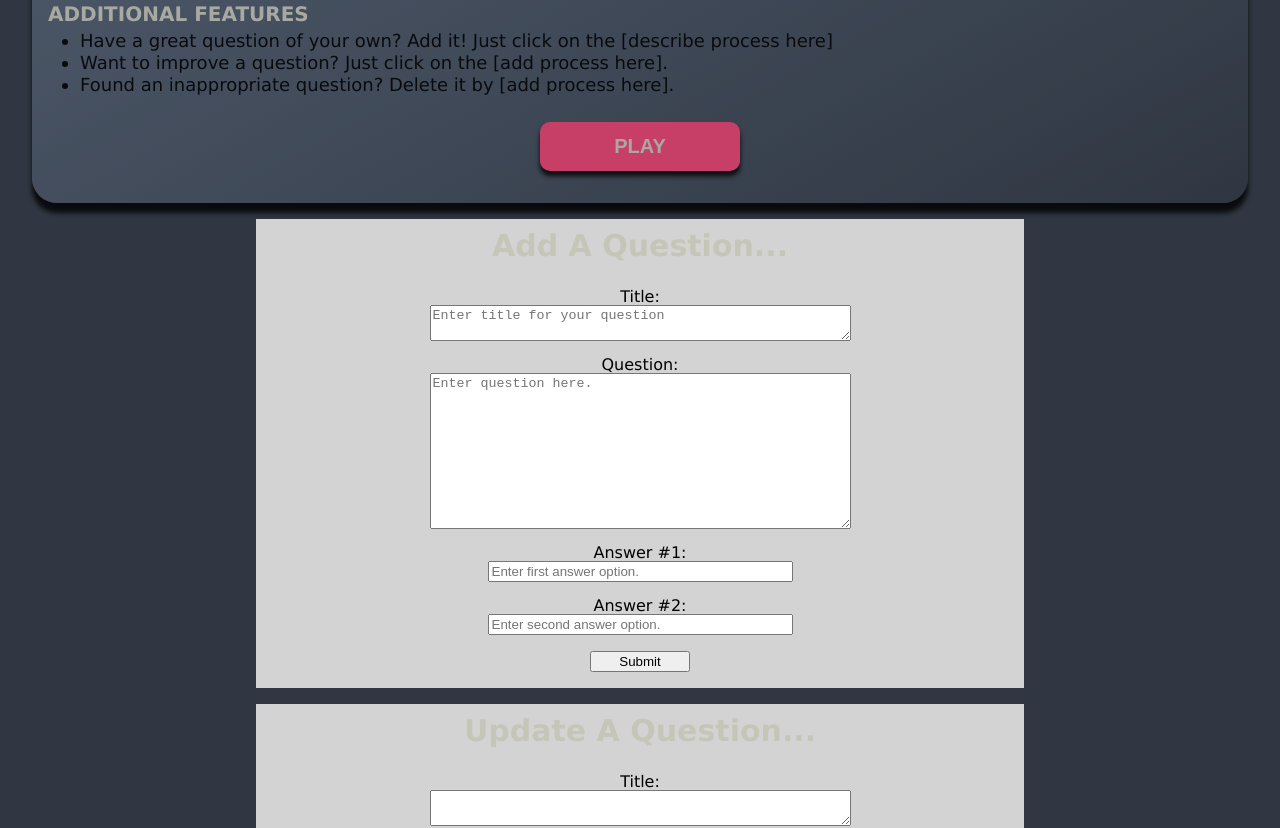
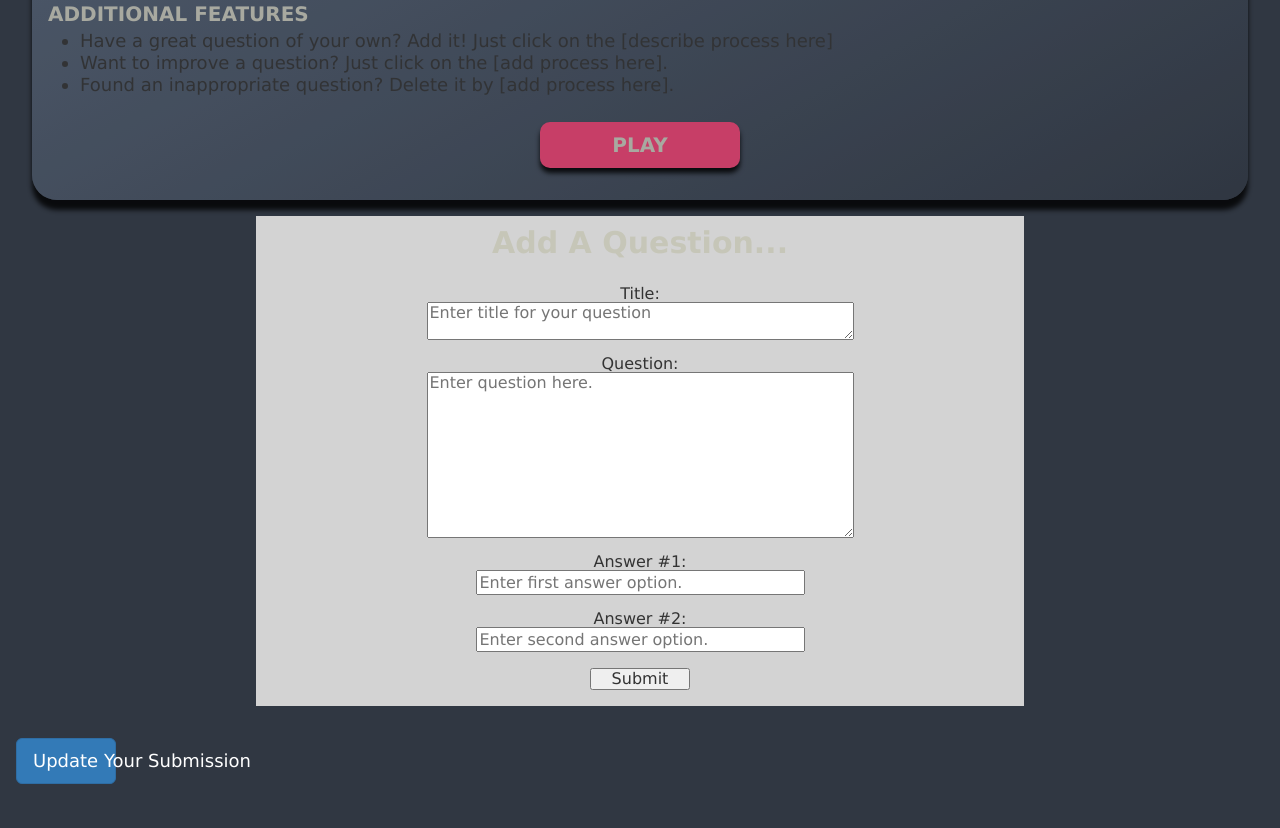
Before and after one commit to chasfricke/wwyd-FE, a React (Create React App) app: page / in a window 1280 px wide. Shown: the part 600-1428 px from the top of the page. Built offline with nearby package versions, Linux system fonts and the light colour scheme; no server answers.

Commit message:
updated modal capability and update form is now a modal

```diff
--- a/package.json
+++ b/package.json
@@ -5,6 +5,7 @@
   "dependencies": {
     "npm": "^5.7.1",
     "react": "^16.2.0",
+    "react-bootstrap": "^0.32.1",
     "react-dom": "^16.2.0",
     "react-scripts": "1.1.1"
   },
--- a/public/index.html
+++ b/public/index.html
@@ -2,6 +2,8 @@
 <html lang="en">
   <head>
     <meta charset="utf-8">
+    <link rel="stylesheet" href="https://maxcdn.bootstrapcdn.com/bootstrap/3.3.7/css/bootstrap.min.css" integrity="sha384-BVYiiSIFeK1dGmJRAkycuHAHRg32OmUcww7on3RYdg4Va+PmSTsz/K68vbdEjh4u" crossorigin="anonymous">
+
     <title>What Would You Do?</title>
   </head>
   <body>
--- a/src/components/Update.js
+++ b/src/components/Update.js
@@ -1,10 +1,39 @@
 import React from "react";
 import "../css/Update.css";
+import { Modal, Button } from "react-bootstrap";
 
 export class Update extends React.Component {
+  constructor(props, context) {
+   super(props, context);
+
+   this.handleShow = this.handleShow.bind(this);
+   this.handleClose = this.handleClose.bind(this);
+
+   this.state = {
+     show: false
+   };
+ }
+
+ handleClose() {
+   this.setState({ show: false });
+ }
+
+ handleShow() {
+   this.setState({ show: true });
+ }
+
   render () {
     return (
-      <div className="form-container">
+      <div>
+      <Button bsStyle="primary" bsSize="large" onClick={this.handleShow}>
+        Update Your Submission
+       </Button>
+
+      <Modal show={this.state.show} onHide={this.handleClose}>
+         <Modal.Header closeButton>
+           <Modal.Title>Update Your Question</Modal.Title>
+         </Modal.Header>
+         <Modal.Body>
         <form>
           <h2>Update A Question...</h2>
           <label htmlFor="title">Title: </label>
@@ -37,6 +66,11 @@ export class Update extends React.Component {
           />
           <button>Update</button>
         </form>
+        </Modal.Body>
+          <Modal.Footer>
+            <Button onClick={this.handleClose}>Close</Button>
+          </Modal.Footer>
+        </Modal>
       </div>
     );
   }
```
Also changed, not shown: 1 other file (tests, documents, lock files or other folders).
